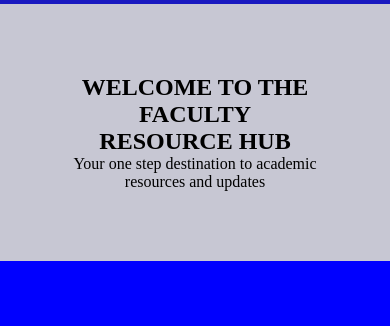
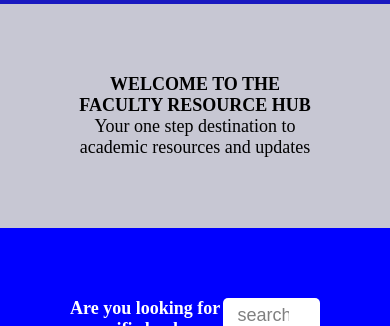
Before and after one commit to franklinejike/frankmainit, a plain HTML site: page index.html in a window 390 px wide. Shown: the part 96-422 px from the top of the page. Drawn offline with Linux system fonts and the light colour scheme.

Commit message:
makin text s maller

```diff
--- a/about.css
+++ b/about.css
@@ -259,6 +259,9 @@
     header>.firstdiv>nav{
         display: none;
     }
+    *{
+        font-size: large;
+    }
 
     .firstdiv>button{
         display: block;
--- a/contactus.css
+++ b/contactus.css
@@ -56,7 +56,7 @@
 .contacts .column1{
     width: 50%;
     height: 100%;
-    background-color: rgb(240, 166, 166);
+    background-color: rgb(134, 245, 134);
     display: flex;
     flex-direction: column;
     justify-content: space-around;
@@ -72,7 +72,7 @@
 .contacts .column2{
     width: 50%;
     height: 100%;
-    background-color: blueviolet;
+    background-color:  rgb(134, 245, 134);
     display: flex;
     flex-direction: column;
     justify-content: space-around;
@@ -154,6 +154,9 @@
     header>.firstdiv>nav{
         display: none;
     }
+    *{
+        font-size: large;
+    }
 
     .firstdiv>button{
         display: block;
--- a/home.css
+++ b/home.css
@@ -214,6 +214,16 @@
     header>.firstdiv>nav{
         display: none;
     }
+    *{
+        font-size: large;
+    }
+    .search input[type=search]{
+        height: 35px;
+        width: 25vw;
+        border-radius: 5px;
+        border-width: 0px;
+        padding: 0px 15px;
+    }
 
     .firstdiv>button{
         display: block;
```
